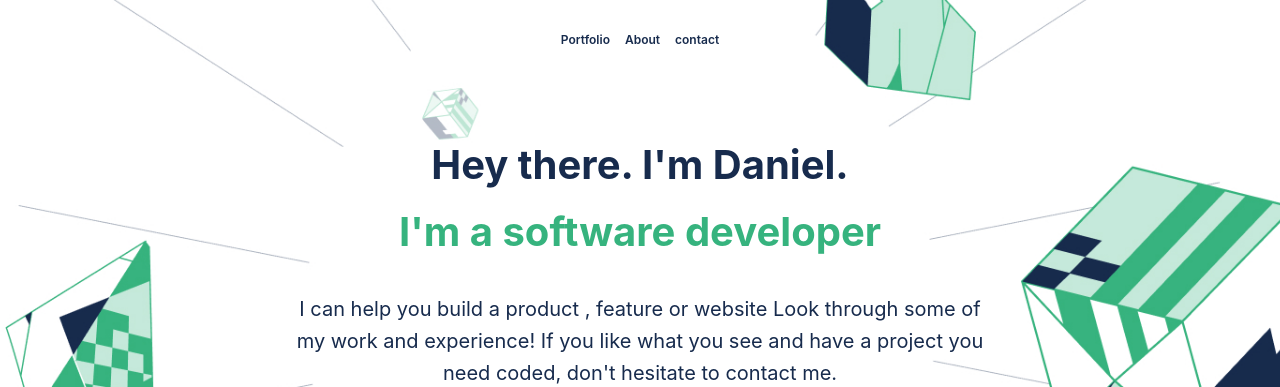
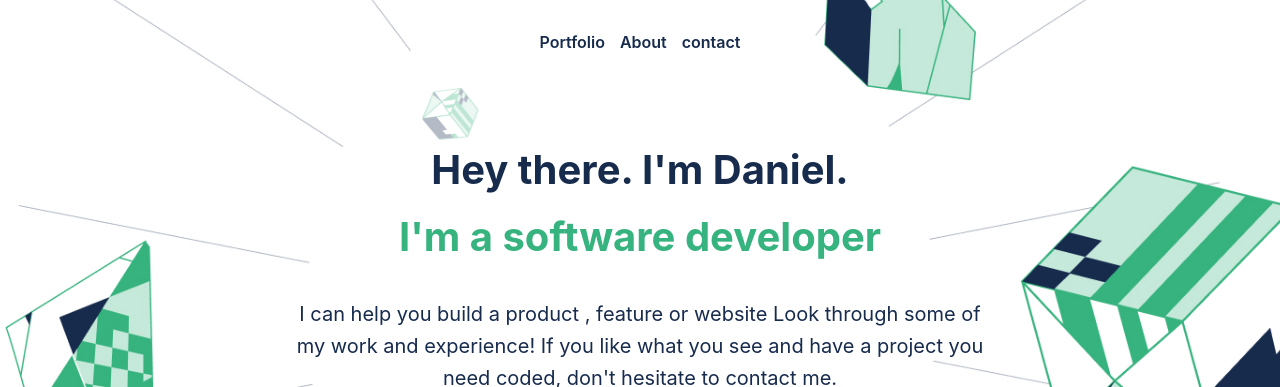
Before and after one commit to danielf-canon/Portfolio, a website: page index.html in a window 1280 px wide. Shown: the top 387 px of the page. Drawn offline with Linux system fonts and the light colour scheme.

Commit message:
Bigger ul font size

```diff
--- a/style.css
+++ b/style.css
@@ -147,7 +147,7 @@ ul {
   text-align: center;
   align-self: center;
   align-content: center;
-  font-size: 12px;
+  font-size: 1rem;
   gap: 15px;
   list-style-type: none;
   padding: 0%;
```
